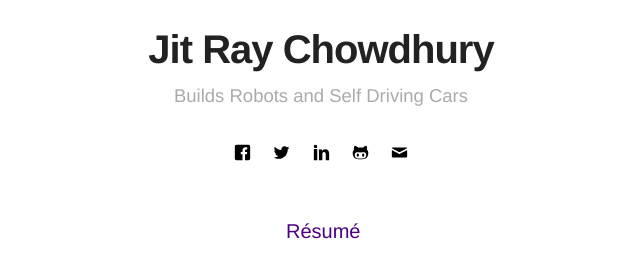
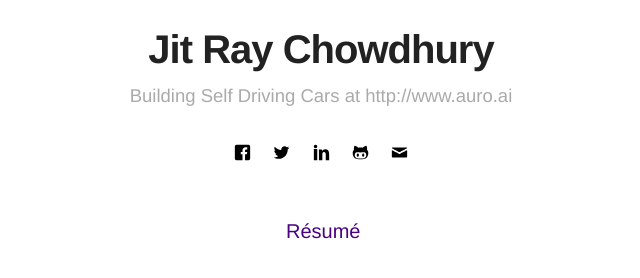
Before and after one commit to jitrc/jitrc.github.io, a Jekyll site: the page built from index.html, in a window 1280 px wide. Shown: the part 255-533 px from the top of the page, without its empty margins (319-959 px from the left). Built offline with Jekyll 4.4.1, drawn with Linux system fonts in a browser that asks for light colours.

Commit message:
adding auro

```diff
--- a/_config.yml
+++ b/_config.yml
@@ -1,6 +1,6 @@
 # main text of home
 name: Jit Ray Chowdhury
-bio: Builds Robots and Self Driving Cars
+bio: Building Self Driving Cars at http://www.auro.ai
 
 # twitter summary info
 description: Solving mobility with Self Driving Cars
```
